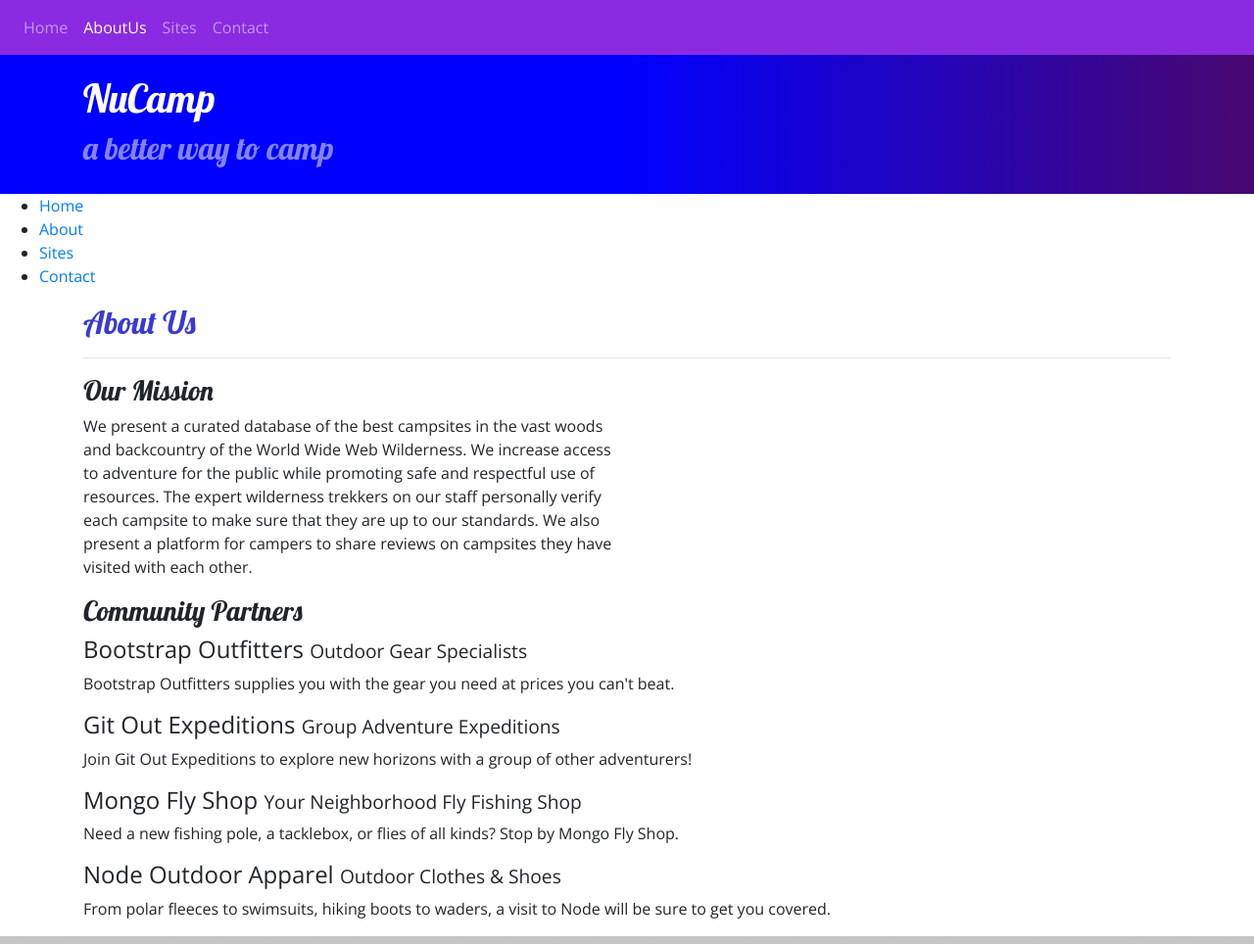
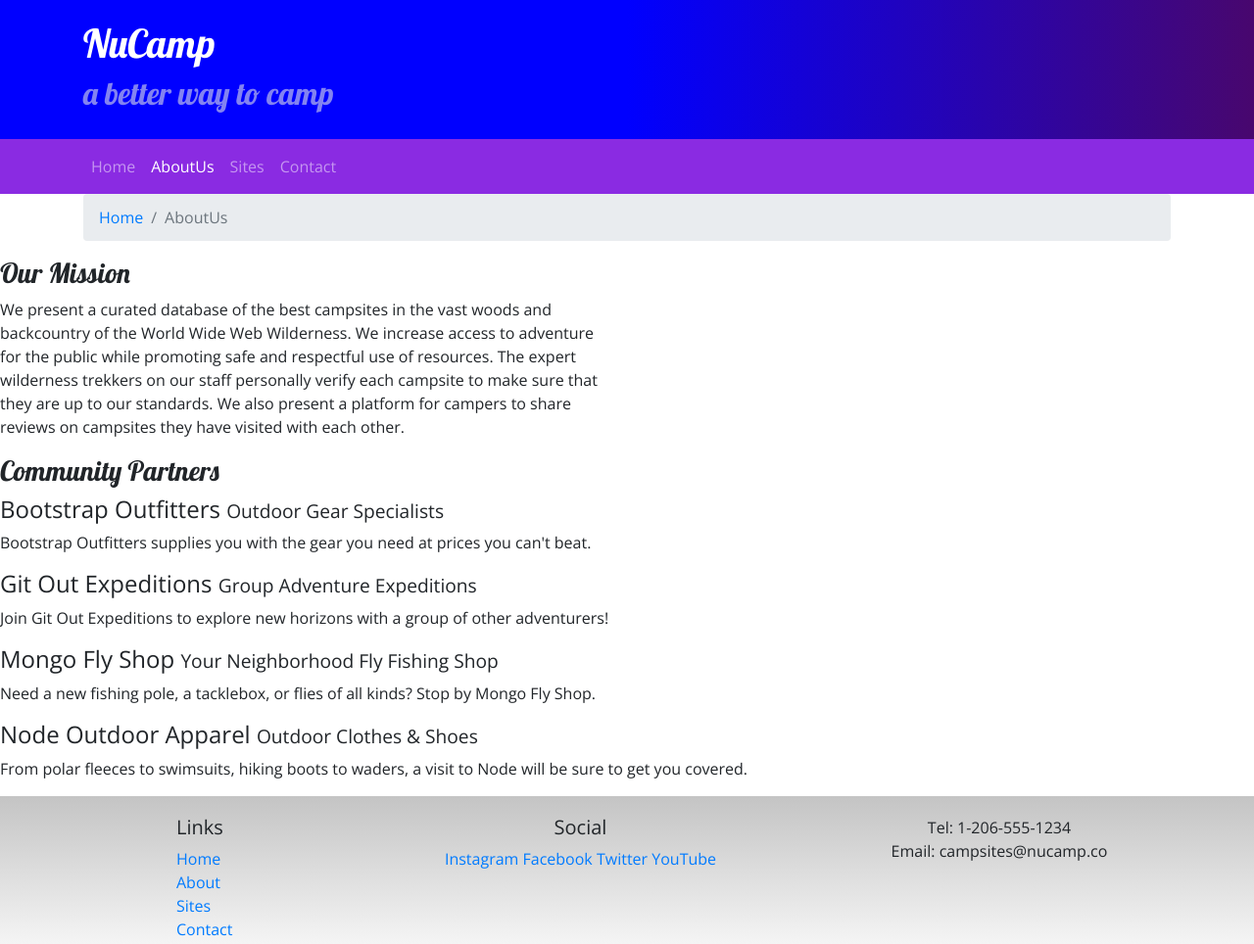
Before and after one commit to omaranBazna/2-Bootstrap, a website: page nucampsite/aboutus.html in a window 1280 px wide. Shown: the top 964 px of the page at 98% size. Drawn offline with nearby package versions, Linux system fonts and the light colour scheme.

Commit message:
add breadcrumb to the about page

```diff
--- a/nucampsite/aboutus.html
+++ b/nucampsite/aboutus.html
@@ -18,19 +18,6 @@
 
 <body>
 
-    <nav class="navbar navbar-expand-sm navbar-dark sticky-top">
-        <button type="button" class="navbar-toggler ml-auto" data-toggle="collapse" data-target="#navTarget">
-            <span class="navbar-toggler-icon"></span>
-        </button>
-        <div class="navbar-collapse collaps" id="navTarget">
-       <ul class="navbar-nav">
-          <li class="nav-item"><a class="nav-link" href="index.html">Home</a></li>
-          <li class="nav-item active"><a class="nav-link"  href="#">AboutUs</a></li>
-          <li class="nav-item"><a class="nav-link"  href="#">Sites</a></li>
-          <li class="nav-item"><a class="nav-link"  href="#">Contact</a></li>
-       </ul>
-    </div>
-    </nav>
 
 
 
@@ -44,21 +31,41 @@
             </div>
         </div>
     </header>
-<nav>
-    <ul>
-        <li><a href="#">Home</a></li>
-        <li><a href="aboutus.html">About</a></li>
-        <li><a href="#">Sites</a></li>
-        <li><a href="#">Contact</a></li>
-    </ul>
-</nav>
-    <div  class="container">
+
+
+
+
+
+    <nav class="navbar navbar-expand-sm navbar-dark sticky-top">
+        <div class="container">
+        <button type="button" class="navbar-toggler ml-auto" data-toggle="collapse" data-target="#navTarget">
+            <span class="navbar-toggler-icon"></span>
+        </button>
+        <div class="navbar-collapse collaps" id="navTarget">
+       <ul class="navbar-nav">
+          <li class="nav-item"><a class="nav-link" href="index.html">Home</a></li>
+          <li class="nav-item active"><a class="nav-link"  href="#">AboutUs</a></li>
+          <li class="nav-item"><a class="nav-link"  href="#">Sites</a></li>
+          <li class="nav-item"><a class="nav-link"  href="#">Contact</a></li>
+       </ul>
+    </div>
+    </div>
+
+    </nav>
+
+    <div class="container">
         <div class="row">
-            <div class="col-12">
-               <h2>About Us</h2>
-               <hr />
-            </div>
+          <div class="col">
+              <ol class="breadcrumb">
+                  <li class="breadcrumb-item"><a href="index.html">Home</a></li>
+                  <li class="breadcrumb-item  active">AboutUs</li>
+
+              </ol>
+          </div>
         </div>
+    </div>
+
+
 
         <div  class="row">
             <div class="col-es-12 col-sm-6">
```
Also changed, not shown: nucampsite/index.html (+2 -0 lines).
